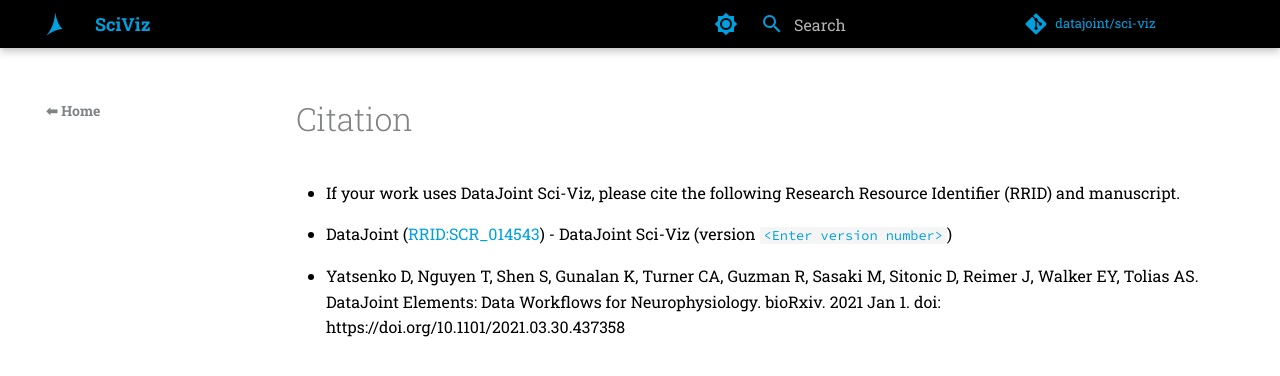
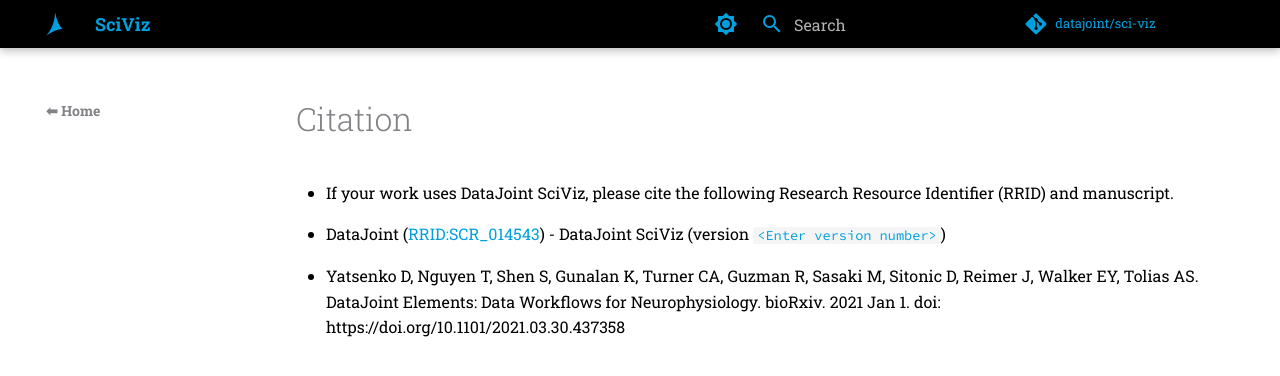
Before and after one commit to datajoint/sci-viz, an MkDocs documentation site: the page built from docs/src/citation.md, in a window 1280 px wide. Shown: the top 376 px of the page. Built offline with MkDocs 1.6.1 and Material for MkDocs 9.7.7, drawn with Linux system fonts in a browser that asks for light colours; comment, search, counter and statistics services are not loaded; the version menu is left out.

Commit message:
Update citation

```diff
--- a/docs/src/citation.md
+++ b/docs/src/citation.md
@@ -1,7 +1,7 @@
 # Citation
 
-- If your work uses DataJoint Sci-Viz, please cite the following Research Resource Identifier (RRID) and manuscript.
+- If your work uses DataJoint SciViz, please cite the following Research Resource Identifier (RRID) and manuscript.
 
-- DataJoint ([RRID:SCR_014543](https://scicrunch.org/resolver/SCR_014543)) - DataJoint Sci-Viz (version `<Enter version number>`)
+- DataJoint ([RRID:SCR_014543](https://scicrunch.org/resolver/SCR_014543)) - DataJoint SciViz (version `<Enter version number>`)
 
 - Yatsenko D, Nguyen T, Shen S, Gunalan K, Turner CA, Guzman R, Sasaki M, Sitonic D, Reimer J, Walker EY, Tolias AS. DataJoint Elements: Data Workflows for Neurophysiology. bioRxiv. 2021 Jan 1. doi: https://doi.org/10.1101/2021.03.30.437358
```
